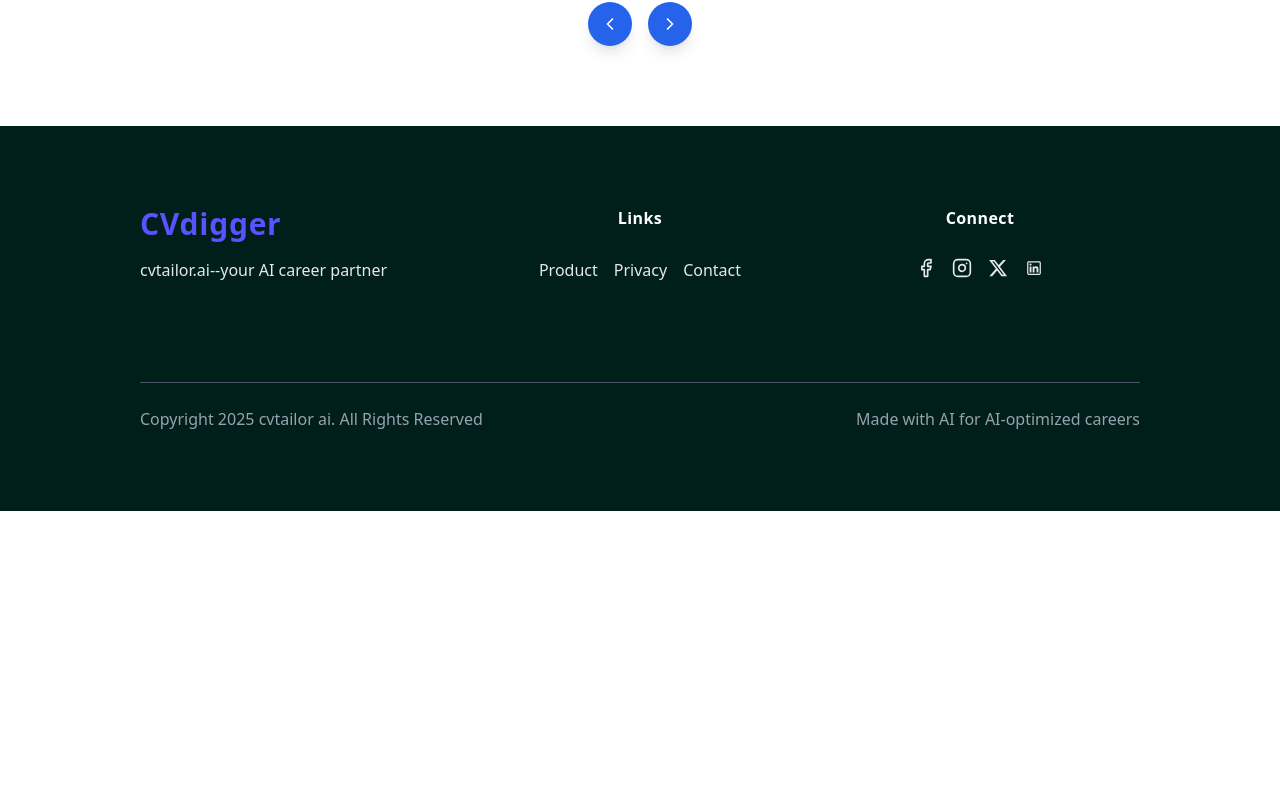
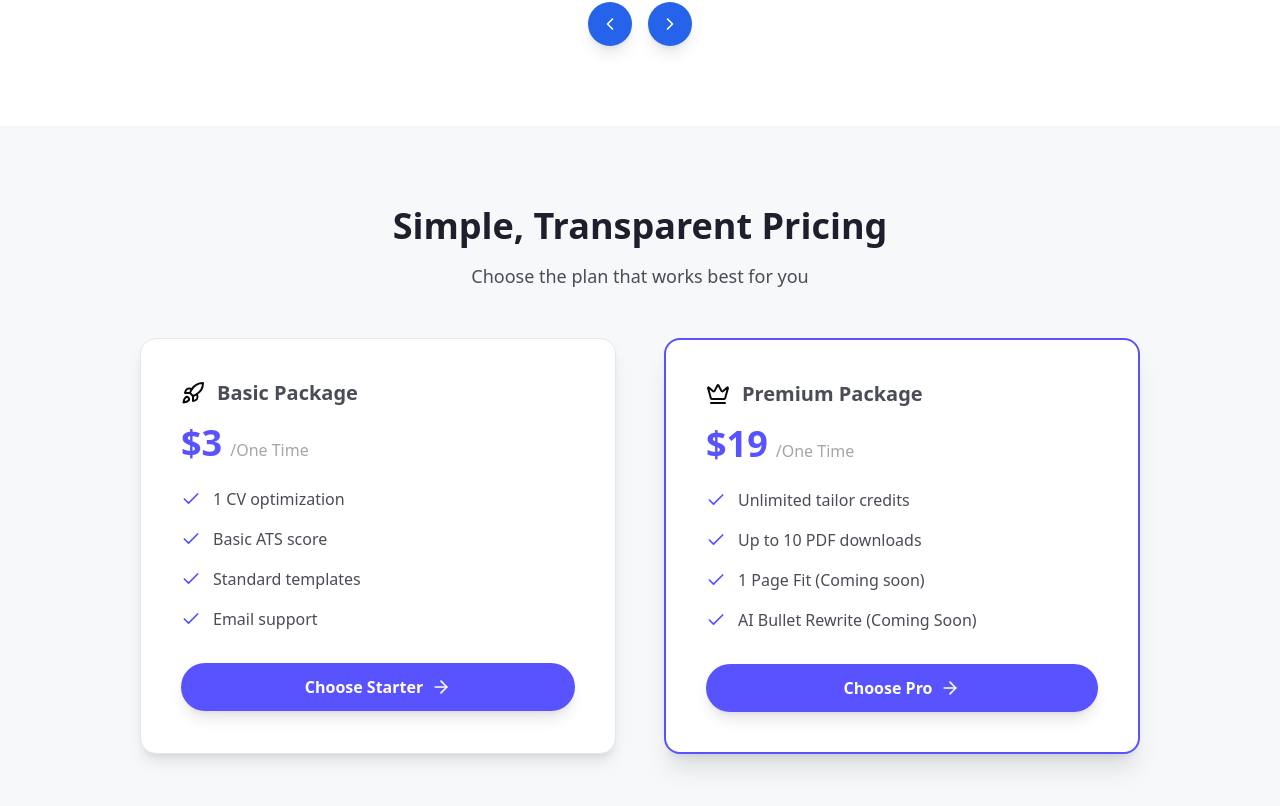
Before and after one commit to backbencherstudio/charlotte_spitz_front_end, a Next.js app: page / in a window 1280 px wide. Shown: the part 1354-2160 px from the top of the page. Before the commit the page ends 1865 px from the top, so only its background shows below. Built offline with nearby package versions, Linux system fonts and the light colour scheme.

Commit message:
[DONE] Pricing section design

```diff
--- a/app/(Front-end)/page.tsx
+++ b/app/(Front-end)/page.tsx
@@ -1,4 +1,5 @@
 import HowItWorks from "@/components/Home/HowItWork";
+import PricingSection from "@/components/Home/PricingSection";
 import TestimonialsSlider from "@/components/Home/TestimonialsSlider";
 
 export default function Home() {
@@ -6,6 +7,7 @@ export default function Home() {
     <>
       <HowItWorks />
       <TestimonialsSlider />
+      <PricingSection />
     </>
   );
 }
--- /dev/null
+++ b/components/Home/PricingSection.tsx
@@ -0,0 +1,107 @@
+import { ArrowRight, Check, Crown, Rocket } from "lucide-react";
+
+export default function PricingSection() {
+  const plans = [
+    {
+      name: "Basic Package",
+      price: "$3",
+      period: "One Time",
+      icon: <Rocket />,
+      features: [
+        "1 CV optimization",
+        "Basic ATS score",
+        "Standard templates",
+        "Email support",
+      ],
+      buttonText: "Choose Starter",
+      featured: false,
+    },
+    {
+      name: "Premium Package",
+      price: "$19",
+      period: "One Time",
+      icon: <Crown />,
+      features: [
+        "Unlimited tailor credits",
+        "Up to 10 PDF downloads",
+        "1 Page Fit (Coming soon)",
+        "AI Bullet Rewrite (Coming Soon)",
+      ],
+      buttonText: "Choose Pro",
+      featured: true,
+    },
+  ];
+
+  return (
+    <section className="py-20 px-[140px] bg-[#F6F8FA]">
+      <div>
+        {/* Header */}
+        <div className="text-center mb-12">
+          <h2 className="text-4xl font-bold text-[#1D1F2C] mb-4">
+            Simple, Transparent Pricing
+          </h2>
+          <p className="text-[#4A4C56] text-lg">
+            Choose the plan that works best for you
+          </p>
+        </div>
+
+        {/* Pricing Cards */}
+        <div className="grid grid-cols-1 md:grid-cols-2 gap-6 lg:gap-12">
+          {plans.map((plan, index) => (
+            <div
+              key={index}
+              className={`rounded-2xl p-8 sm:p-10 transition-all duration-300 ${
+                plan.featured
+                  ? "bg-white border-2 border-[#5952FF] shadow-xl"
+                  : "bg-white border border-slate-200 shadow-lg"
+              }`}
+            >
+              {/* Plan Name */}
+              <div className="flex items-center gap-3 mb-4">
+                <span className="text-2xl">{plan.icon}</span>
+                <h3 className="text-xl font-bold text-[#4A4C56]">
+                  {plan.name}
+                </h3>
+              </div>
+
+              {/* Price */}
+              <div className="mb-6">
+                <div className="flex items-baseline gap-2">
+                  <span className="text-4xl font-bold text-[#5952FF]">
+                    {plan.price}
+                  </span>
+                  <span className="text-[#A5A5AB]">/{plan.period}</span>
+                </div>
+              </div>
+
+              {/* Features List */}
+              <ul className="space-y-4 mb-8">
+                {plan.features.map((feature, featureIndex) => (
+                  <li
+                    key={featureIndex}
+                    className="flex items-start gap-3 text-[#4A4C56]"
+                  >
+                    <Check className="w-5 h-5 text-[#5952FF] shrink-0 mt-0.5" />
+                    <span className="text-sm sm:text-base">{feature}</span>
+                  </li>
+                ))}
+              </ul>
+
+              {/* Button */}
+              <button
+                className={`w-full py-3 px-6 rounded-full font-semibold flex items-center justify-center gap-2 transition-all duration-200 cursor-pointer ${
+                  plan.featured
+                    ? "bg-[#5952FF] hover:bg-[#4A47D6]/90 text-white shadow-lg hover:shadow-xl"
+                    : "bg-[#5952FF] hover:bg-[#4A47D6]/90 text-white shadow-lg hover:shadow-xl"
+                }`}
+              >
+                {plan.buttonText}
+                <ArrowRight className="w-5 h-5" />
+              </button>
+            </div>
+          ))}
+        </div>
+      </div>
+    </section>
+  );
+}
--- a/components/Home/TestimonialsSlider.tsx
+++ b/components/Home/TestimonialsSlider.tsx
@@ -115,14 +115,14 @@ export default function TestimonialsSlider() {
       <div className="flex justify-center items-center gap-4">
         <button
           onClick={goToPrevious}
-          className="p-3 rounded-full bg-[#2563EB] text-white hover:bg-[#1E40AF] transition-colors duration-200 shadow-lg cursor-pointer"
+          className="p-3 rounded-full bg-[#2563EB] text-white hover:bg-[#2563EB]/90 transition-colors duration-200 shadow-lg cursor-pointer"
           aria-label="Previous testimonial"
         >
           <ChevronLeft className="w-5 h-5" />
         </button>
         <button
           onClick={goToNext}
-          className="p-3 rounded-full bg-[#2563EB] text-white hover:bg-[#1E40AF] transition-colors duration-200 shadow-lg cursor-pointer"
+          className="p-3 rounded-full bg-[#2563EB] text-white hover:bg-[#2563EB]/90 transition-colors duration-200 shadow-lg cursor-pointer"
           aria-label="Next testimonial"
         >
           <ChevronRight className="w-5 h-5" />
```
